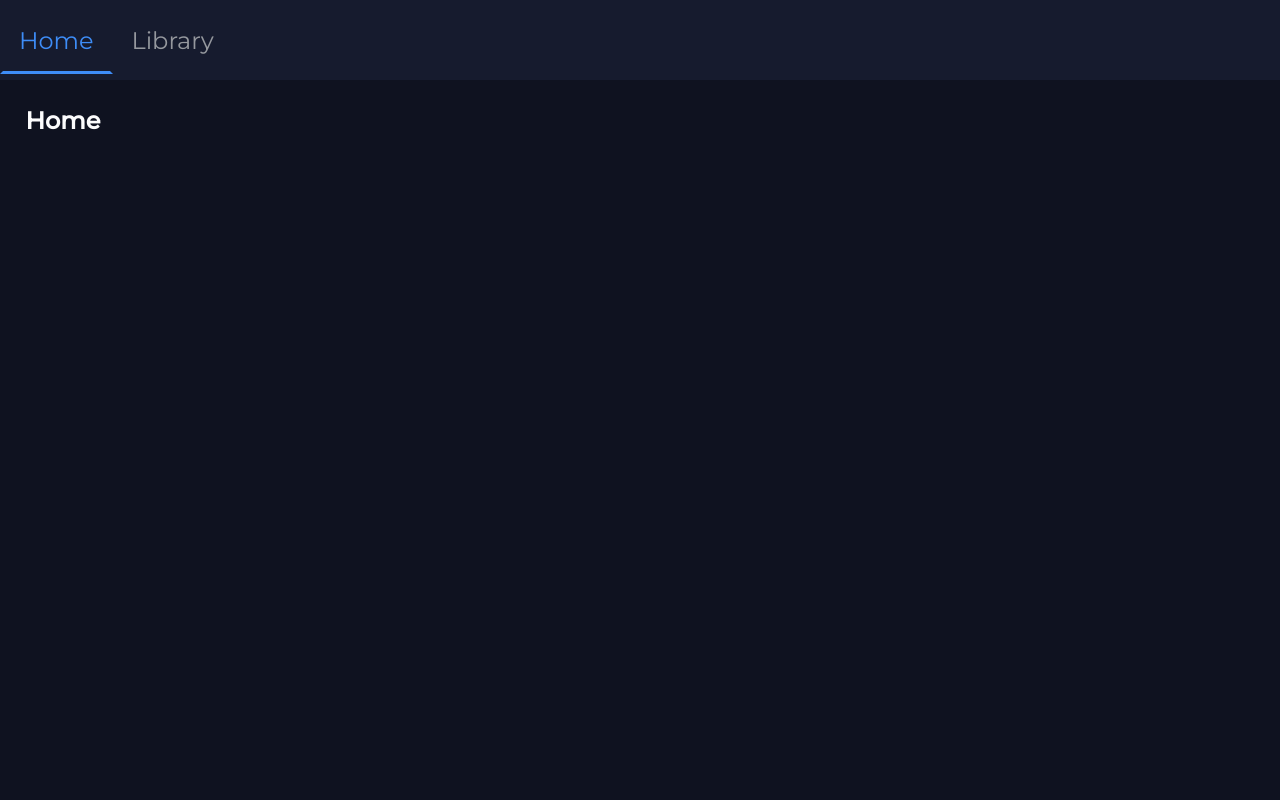
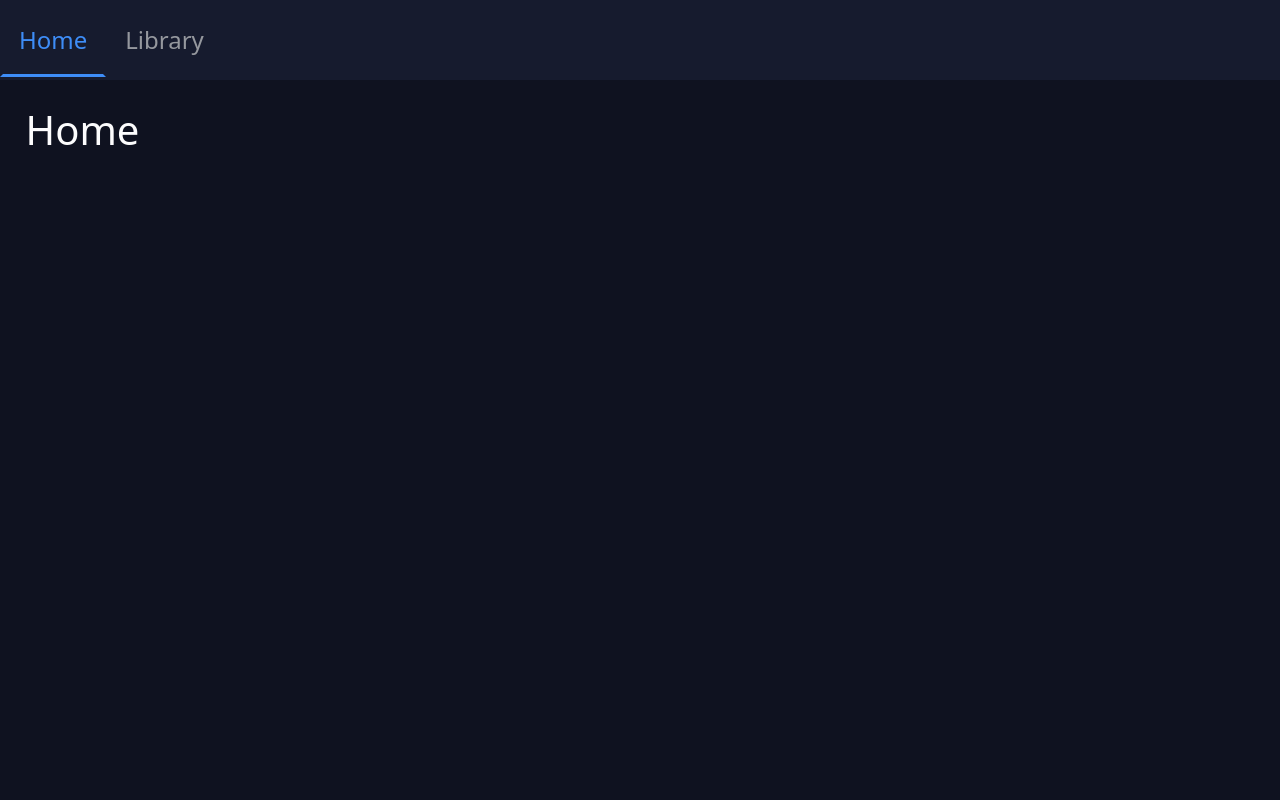
Before and after one commit to DavidSurina/gaming-library, a React (Create React App) app: page /home in a window 1280 px wide. Shown: the top 800 px of the page. Built offline with nearby package versions, Linux system fonts and the light colour scheme.

Commit message:
added react bootstrap and some initial styles

```diff
--- a/package.json
+++ b/package.json
@@ -5,8 +5,10 @@
   "dependencies": {
     "@tanstack/react-query": "^4.28.0",
     "axios": "^1.3.5",
+    "bootstrap": "^5.2.3",
     "firebase": "^9.18.0",
     "react": "^18.2.0",
+    "react-bootstrap": "^2.7.4",
     "react-dom": "^18.2.0",
     "react-error-boundary": "^4.0.4",
     "react-hook-form": "^7.43.7",
--- a/public/index.html
+++ b/public/index.html
@@ -4,9 +4,6 @@
     <meta charset="utf-8" />
     <link rel="icon" href="%PUBLIC_URL%/favicon.ico" />
     <link rel="preconnect" href="https://fonts.googleapis.com">
-    <link rel="preconnect" href="https://fonts.gstatic.com" crossorigin>
-    <link href="https://fonts.googleapis.com/css2?family=Montserrat:wght@300;400;500&display=swap" rel="stylesheet">
-    <meta name="viewport" content="width=device-width, initial-scale=1" />
     <meta name="theme-color" content="#000000" />
     <meta
       name="Gaming library"
--- a/src/App.tsx
+++ b/src/App.tsx
@@ -1,4 +1,5 @@
 import React from "react";
+import ThemeProvider from "react-bootstrap/ThemeProvider";
 import MainLayout from "components/Layout/MainLayout/MainLayout";
 import MainRoute from "MainRoute";
 import AppContextProvider from "globals/contexts/AppContext";
@@ -14,6 +15,7 @@ const queryClient = new QueryClient();
 
 function App() {
   return (
+    <ThemeProvider>
       <QueryErrorResetBoundary>
         {({ reset }) => (
           <ErrorBoundary onReset={reset} FallbackComponent={ErrorFallback}>
@@ -27,6 +29,7 @@ function App() {
           </ErrorBoundary>
         )}
       </QueryErrorResetBoundary>
+    </ThemeProvider>
   );
 }
 
--- a/src/MainRoute.tsx
+++ b/src/MainRoute.tsx
@@ -13,11 +13,11 @@ function MainRoute() {
   return (
     <>
       <Routes>
-        <Route path="*" element={<NotFound />} />
         <Route index path={HOME_ROUTE} element={<Home />} />
         <Route path={HOME_ROUTE} element={<Home />} />
         <Route path={LIBRARY_ROUTE} element={<GameLibrary />} />
         <Route path={`${DETAIL_ROUTE}/:id`} element={<GameDetail />} />
+        <Route path="*" element={<NotFound />} />
       </Routes>
     </>
   );
--- a/src/components/GameTile/GameTile.tsx
+++ b/src/components/GameTile/GameTile.tsx
@@ -22,7 +22,7 @@ function GameTile(props: PropTypes) {
         Details
       </Link>
       <div className="tile-bottom">
-        <h3>{name}</h3>
+        <h5>{name}</h5>
       </div>
     </div>
   );
--- a/src/globals/styles/_base.scss
+++ b/src/globals/styles/_base.scss
@@ -10,18 +10,13 @@ html {
 };
 
 body {
-    color: c.$font-color_primary;
-    background-color: c.$background-dark_darkest;
-    font-family: c.$font-family;
     -webkit-font-smoothing: antialiased;
     -moz-osx-font-smoothing: grayscale;
 };
 
 main {
-    display: flex;
-    direction: column;
     min-height: calc(max(100vh - (c.$footer-min-height + c.$nav-height)));
-    padding: 2%;
+    padding: min(200px, 2%); // TODO add units that Michal mentioned instead of percentages
 }
 
 button, link {
--- a/src/globals/styles/_constants.scss
+++ b/src/globals/styles/_constants.scss
@@ -7,19 +7,14 @@ $background-dark_dark: #161b2e;
 $background-dark_light: #191f34;
 $background-dark_lightest: #3e8df7; // Btn background ?
 
+
+
 // Font color
 $font-color_primary: #fcfcfd;
 $font-color_secondary: #95989e;
 
 // COLORS - LIGHT -- later on
 
-// FONTS and FONT SIZES and weight
-$font-family: 'Montserrat', sans-serif;
-
-$font-weight_light: 300;
-$font-weight_regular: 400;
-$font-weight_bold: 500;
-
 // SOME SPACING VARIABLES
 $nav-height: 5rem;
 $footer-min-height: 4rem;
--- /dev/null
+++ b/src/globals/styles/custom.scss
@@ -0,0 +1,13 @@
+@use '/src/globals/styles/constants' as c;
+@import './base';
+
+$primary:  c.$background-dark_darkest;
+$secondary: c.$background-dark_lightest;
+$text-primary: c.$font-color_primary;
+$text-secondary: c.$font-color_secondary;
+$bg-primary: c.$background-dark_darkest;
+$bg-secondary: c.$background-dark_darker;
+$body-bg: c.$background-dark_darkest;
+$body-color: c.$font-color_primary;
+
+@import '../../../node_modules/bootstrap/scss/bootstrap';
--- a/src/index.tsx
+++ b/src/index.tsx
@@ -1,6 +1,6 @@
 import React from "react";
 import ReactDOM from "react-dom/client";
-import "./globals/styles/_base.scss";
+import "./globals/styles/custom.scss";
 import App from "./App";
 import { BrowserRouter } from "react-router-dom";
 
--- a/src/pages/Home/Home.tsx
+++ b/src/pages/Home/Home.tsx
@@ -1,10 +1,14 @@
 import React from "react";
+import Container from "react-bootstrap/Container";
+import Row from "react-bootstrap/Row";
 
 function Home() {
   return (
-    <section style={{ minHeight: "85vh" }}>
-      <h1>Home</h1>
-    </section>
+    <Container fluid="true" className="vh-100">
+      <Row>
+        <h1>Home</h1>
+      </Row>
+    </Container>
   );
 }
 
```
Also changed, not shown: 1 other file (tests, documents, lock files or other folders). Lines whose indentation alone changed are shown as unchanged.
